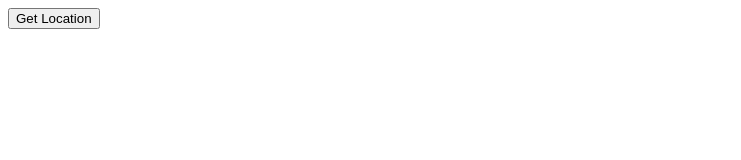
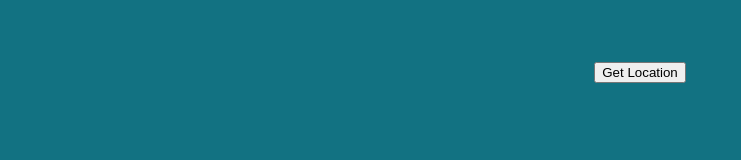
Before and after one commit to xdagroup/Geolocation-API, a plain HTML site: page index.html in a window 1280 px wide. Shown: the whole page, without its empty margins (0-741 px from the left). Drawn offline with Linux system fonts and the light colour scheme.

Commit message:
Update index.html

```diff
--- a/index.html
+++ b/index.html
@@ -27,9 +27,14 @@
     </script>
 
 </head>
-<body>
+<body bgcolor=#127282>
+ <br>
+<br>
+<br>
+<div align="center">
 <button onclick='locate();' >Get Location</button>
 <h1 id = 'posStatus'></h1>
 <a id = 'locInfo' target="#"></a>
+ <div>
 </body>
 </html>
```
